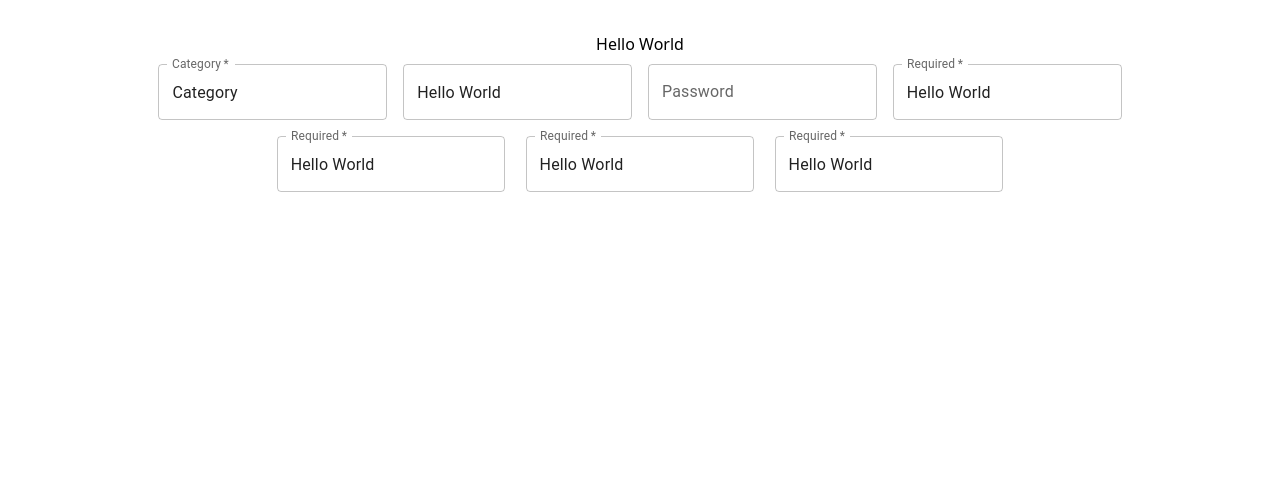
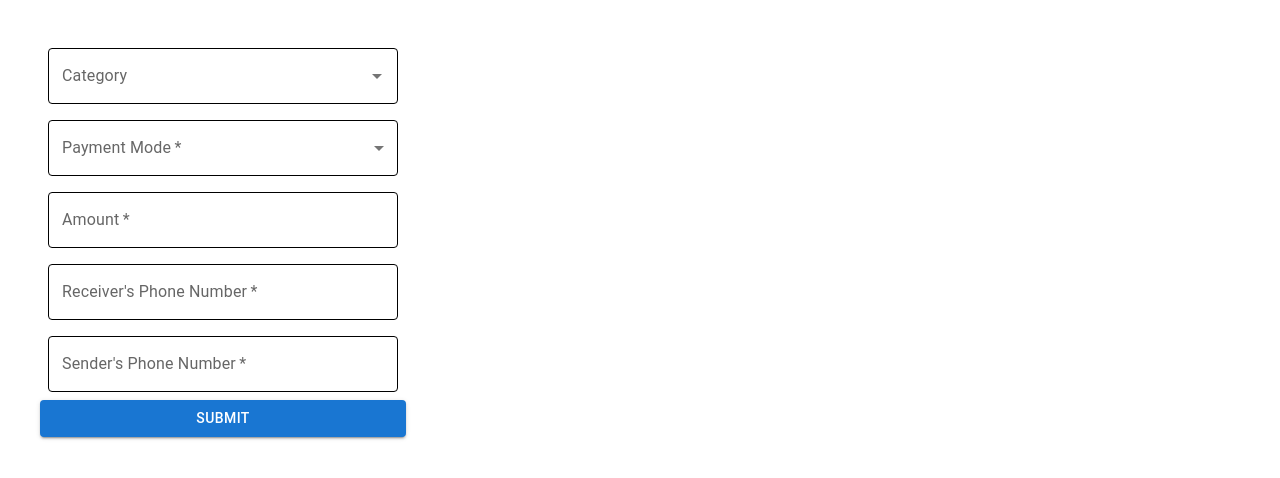
Before and after one commit to divy042000/Budget-Tracker, a React (Vite) app in the folder Frontend/BudgetTracker/: page / in a window 1280 px wide. Shown: the top 478 px of the page. Built offline with nearby package versions, Linux system fonts and the light colour scheme.

Commit message:
Created the backend and the frontend for the input fields

```diff
--- a/Frontend/BudgetTracker/src/assets/inputPayInfo.module.css
+++ b/Frontend/BudgetTracker/src/assets/inputPayInfo.module.css
@@ -1,8 +1,4 @@
-.textField
+.alignit
 {
-margin:2px;
-cursor: pointer;
-border: 7px solid ;
-font-weight: 800;
-border-color: brown;
+flex-direction: column  ;
 }
--- a/Frontend/BudgetTracker/src/components/inputPayInfo.jsx
+++ b/Frontend/BudgetTracker/src/components/inputPayInfo.jsx
@@ -1,63 +1,224 @@
-// import * as React from "react";
+import React, { useState } from "react";
 import Box from "@mui/material/Box";
 import TextField from "@mui/material/TextField";
-import styles from "../assets/inputPayInfo.module.css";
-import "../App.css";
-export default function FormPropsTextFields() {
+import Button from "@mui/material/Button";
+import MenuItem from "@mui/material/MenuItem";
+import Autocomplete from "@mui/material/Autocomplete";
+import axios from 'axios';
+
+export default function PaymentForm() {
+  const [selectedCategory, setSelectedCategory] = useState("");
+  const [paymentMode, setPaymentMode] = useState("");
+  const [amount, setAmount] = useState("");
+  const [receiverEmail, setReceiverEmail] = useState("");
+  const [senderEmail, setSenderEmail] = useState("");
+
+  const handleModeChange = (event) => {
+    setPaymentMode(event.target.value);
+  };
+
+  const handleSubmit = async (event) => {
+    event.preventDefault();
+    const formData = {
+      category: selectedCategory,
+      paymentMode: paymentMode,
+      amount: amount,
+      receiverEmail: receiverEmail,
+      senderEmail: senderEmail,
+    };
+
+    try {
+      await axios.post("YOUR_API_ENDPOINT", formData).then((response) => {
+        console.log(response.data);
+      });
+      setSelectedCategory("");
+      setPaymentMode("");
+      setAmount("");
+      setReceiverEmail("");
+      setSenderEmail("");
+    } catch (error) {
+      console.error("Error:", error);
+    }
+  };
+
+  const Categories = [
+    "Food",
+    "Entertainment",
+    "Rentals",
+    "Clothes",
+    "Utilities",
+    "Transportation",
+    "Healthcare",
+    "Education",
+    "Travel",
+    "Groceries",
+    "Personal Care",
+    "Home Maintenance",
+    "Electronics",
+    "Gifts/Donations",
+    "Insurance",
+    "Dining Out",
+    "Hobbies",
+    "Subscriptions",
+    "Miscellaneous",
+  ];
+
   return (
     <Box
       component="form"
+      onSubmit={handleSubmit}
       sx={{
-        "& .MuiTextField-root": { m: 1, width: "25ch" },
+        m: 1,
+        width: "40ch",
+        display: "flex",
+        flexDirection: "column",
       }}
       noValidate
       autoComplete="on"
     >
-      <div>
-        <h1 className="text-gray-200">Hello World</h1>
-
-      </div>
-      <div>
-        <TextField
-          required
-          id="outlined-required"
-          label="Category"
-          defaultValue="Category"
-          // className={styles.textField}
-          className='border-2'
-        />
-        <TextField required id="outlined" label="" defaultValue="Hello World" />
-        <TextField
-          id="outlined-password-input"
-          label="Password"
-          type="password"
-          autoComplete="current-password"
+      <Autocomplete
+        disablePortal
+        id="combo-box-demo"
+        options={Categories}
+        getOptionLabel={(option) => option}
+        onChange={(event, newValue) => {
+          setSelectedCategory(newValue);
+        }}
+        sx={{
+          cursor: "pointer",
+          fontWeight: 900,
+          m: 1,
+          "& .MuiOutlinedInput-root": {
+            "& fieldset": {
+              borderColor: "black",
+            },
+            "&:hover fieldset": {
+              borderColor: "blue",
+            },
+            "&.Mui-focused fieldset": {
+              borderColor: "#00BFFF",
+            },
+          },
+          "& .MuiSelect-select": {
+            padding: "10px",
+            fontSize: "16px",
+            height: "50px", // Set the height of the select input
+            display: "flex", // Use flexbox to center the text vertically
+            alignItems: "center", // Center the text vertically
+          },
+        }}
+        renderInput={(params) => <TextField {...params} label="Category" />}
       />
       <TextField
         required
-          id="outlined-required"
-          label="Required"
-          defaultValue="Hello World"
+        id="paymentMode"
+        label="Payment Mode"
+        select
+        value={paymentMode}
+        onChange={handleModeChange}
+        sx={{
+          cursor: "pointer",
+          fontWeight: 900,
+          m: 1,
+          "& .MuiOutlinedInput-root": {
+            "& fieldset": {
+              borderColor: "black",
+            },
+            "&:hover fieldset": {
+              borderColor: "blue",
+            },
+            "&.Mui-focused fieldset": {
+              borderColor: "#00BFFF",
+            },
+            "& .MuiSelect-select": {
+              fontSize: "16px",
+
+              display: "flex", // Use flexbox to center the text vertically
+              alignItems: "center", // Center the text vertically
+            },
+          },
+        }}
+      >
+        <MenuItem value="cash">Cash</MenuItem>
+        <MenuItem value="online">Online</MenuItem>
+      </TextField>
+
+      <TextField
+        required
+        id="amount"
+        label="Amount"
+        defaultValue="Amount"
+        value={amount}
+        onChange={(e) => setAmount(e.target.value)}
+        sx={{
+          cursor: "pointer",
+          fontWeight: 900,
+          m: 1,
+          "& .MuiOutlinedInput-root": {
+            "& fieldset": {
+              borderColor: "black",
+            },
+            "&:hover fieldset": {
+              borderColor: "blue",
+            },
+            "&.Mui-focused fieldset": {
+              borderColor: "#00BFFF",
+            },
+          },
+        }}
       />
       <TextField
         required
-          id="outlined-required"
-          label="Required"
-          defaultValue="Hello World"
-        />{" "}
+        id="receiver"
+        label="Receiver's Phone Number"
+        // defaultValue=""
+        value={receiverEmail}
+        onChange={(e) => setReceiverEmail(e.target.value)}
+        sx={{
+          cursor: "pointer",
+          fontWeight: 900,
+          m: 1,
+          "& .MuiOutlinedInput-root": {
+            "& fieldset": {
+              borderColor: "black",
+            },
+            "&:hover fieldset": {
+              borderColor: "blue",
+            },
+            "&.Mui-focused fieldset": {
+              borderColor: "#00BFFF",
+            },
+          },
+        }}
+      />
       <TextField
         required
-          id="outlined-required"
-          label="Required"
-          defaultValue="Hello World"
-        />{" "}
-        <TextField
-          required
-          id="outlined-required"
-          label="Required"
-          defaultValue="Hello World"
+        id="sender"
+        label="Sender's Phone Number"
+        // defaultValue=""
+        value={senderEmail}
+        onChange={(e) => setSenderEmail(e.target.value)}
+        sx={{
+          cursor: "pointer",
+          fontWeight: 900,
+          m: 1,
+          "& .MuiOutlinedInput-root": {
+            "& fieldset": {
+              borderColor: "black",
+            },
+            "&:hover fieldset": {
+              borderColor: "blue",
+            },
+            "&.Mui-focused fieldset": {
+              borderColor: "#00BFFF",
+            },
+          },
+        }}
       />
-      </div>
+
+      <Button variant="contained" type="submit">
+        Submit
+      </Button>
     </Box>
   );
 }
```
Also changed, not shown: 2 other files (tests, documents, lock files or other folders). Lines whose indentation alone changed are shown as unchanged.
